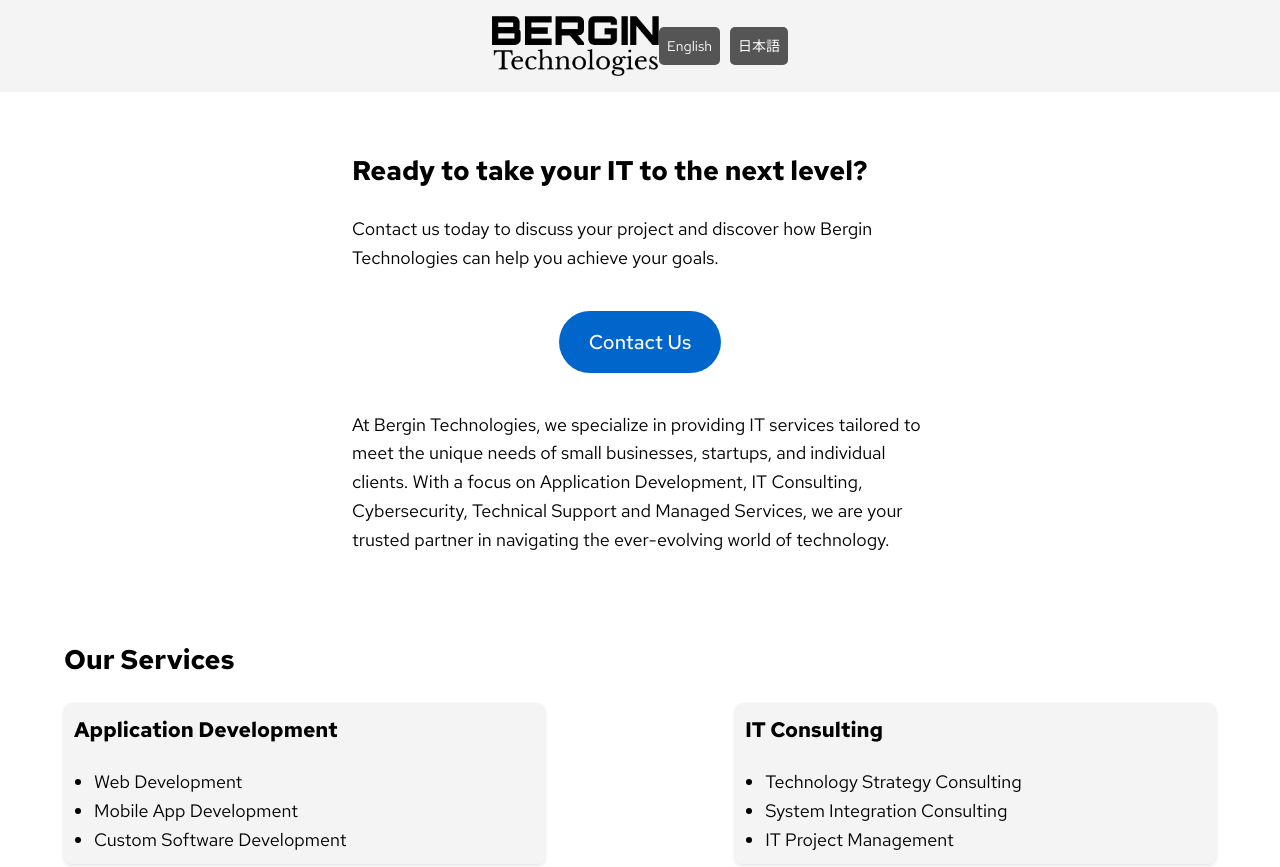
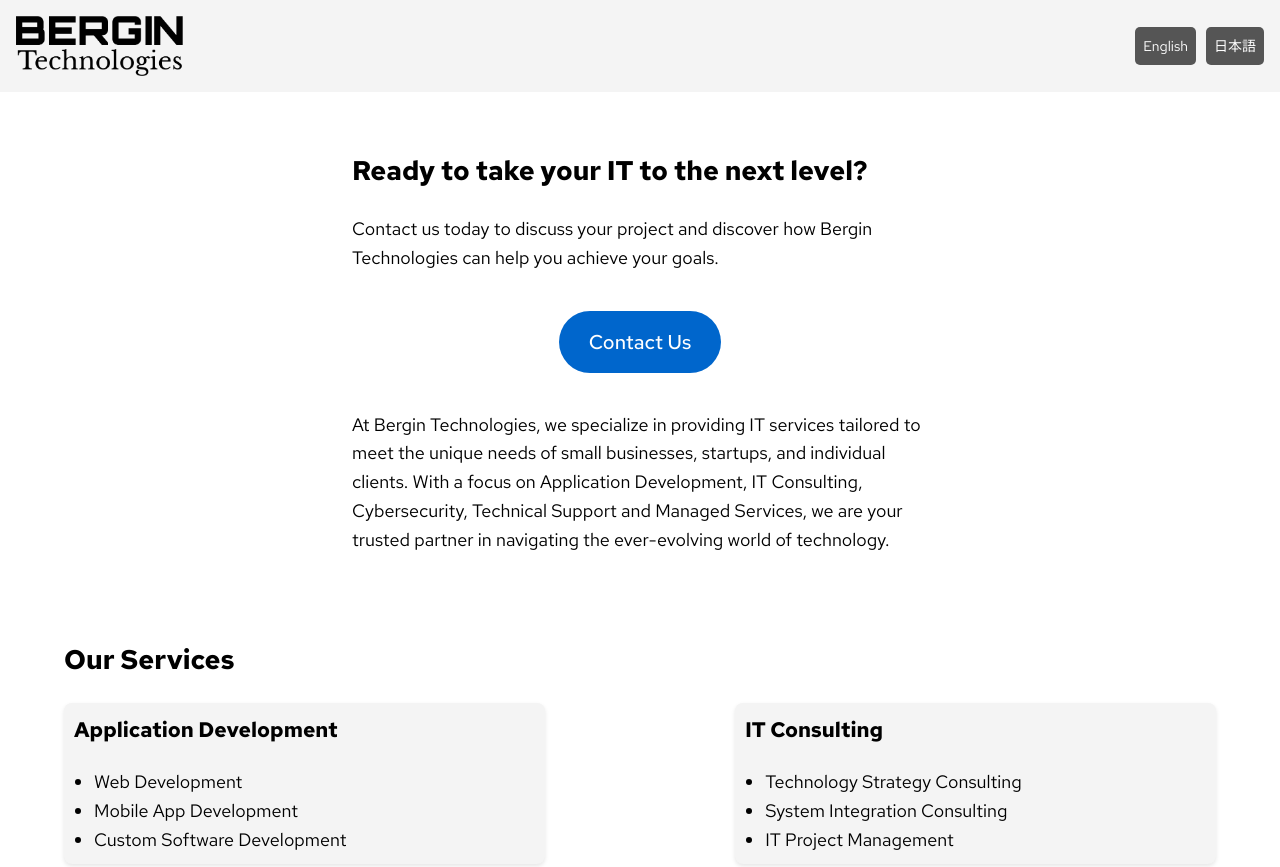
Before and after one commit to bergin-technologies/site, a plain HTML site: page index.html in a window 1280 px wide. Shown: the top 867 px of the page. Drawn offline with Linux system fonts and the light colour scheme.

Commit message:
Update index.html

```diff
--- a/index.html
+++ b/index.html
@@ -19,11 +19,9 @@
             background-color: #f4f4f4;
             padding: 1rem;
             display: flex;
-            justify-content: center;
-            align-items: center;
+            justify-content: space-between;
         }
         #logo {
-            display: inline-flex;
             height: 60px;
         }
         #lang-switcher {
@@ -39,7 +37,6 @@
             padding: 8px;
             text-align: center;
             text-decoration: none;
-            display: inline-flex;
             font-size: 14px;
         }
         .container {
```
